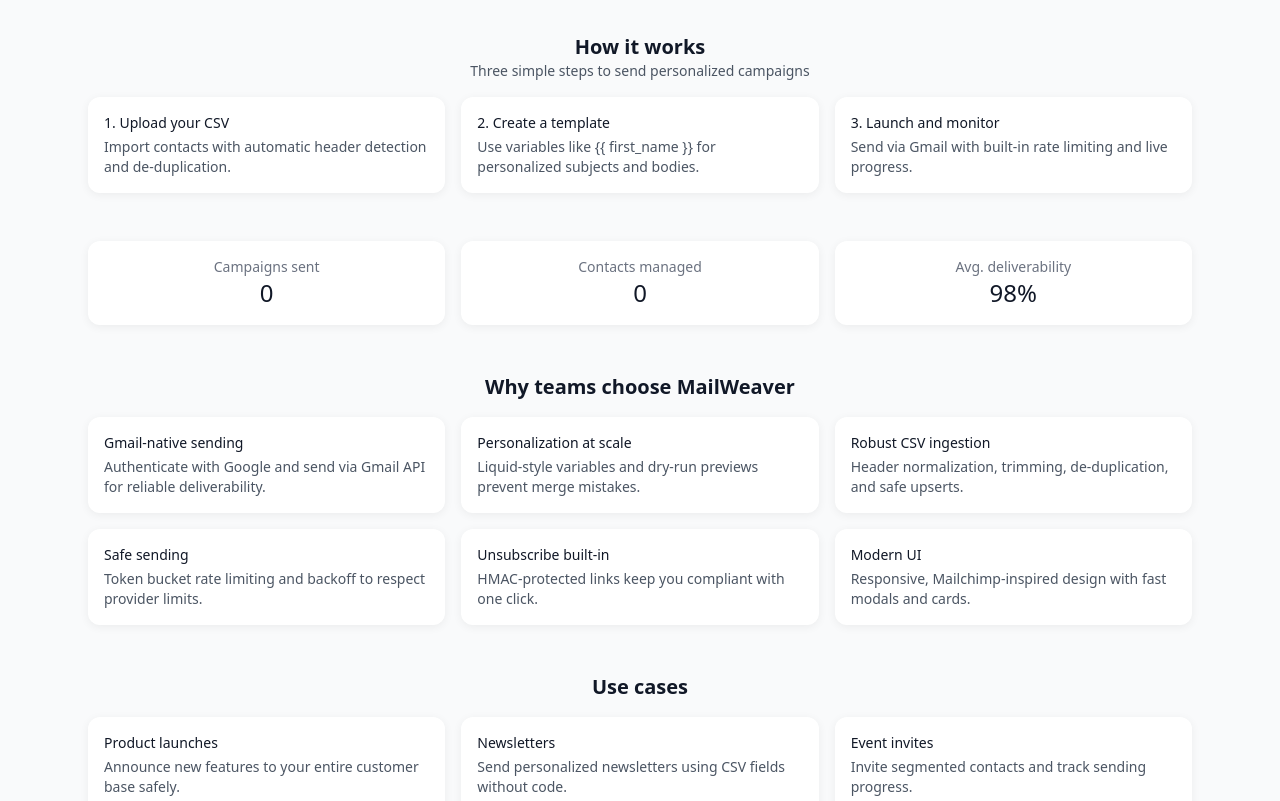
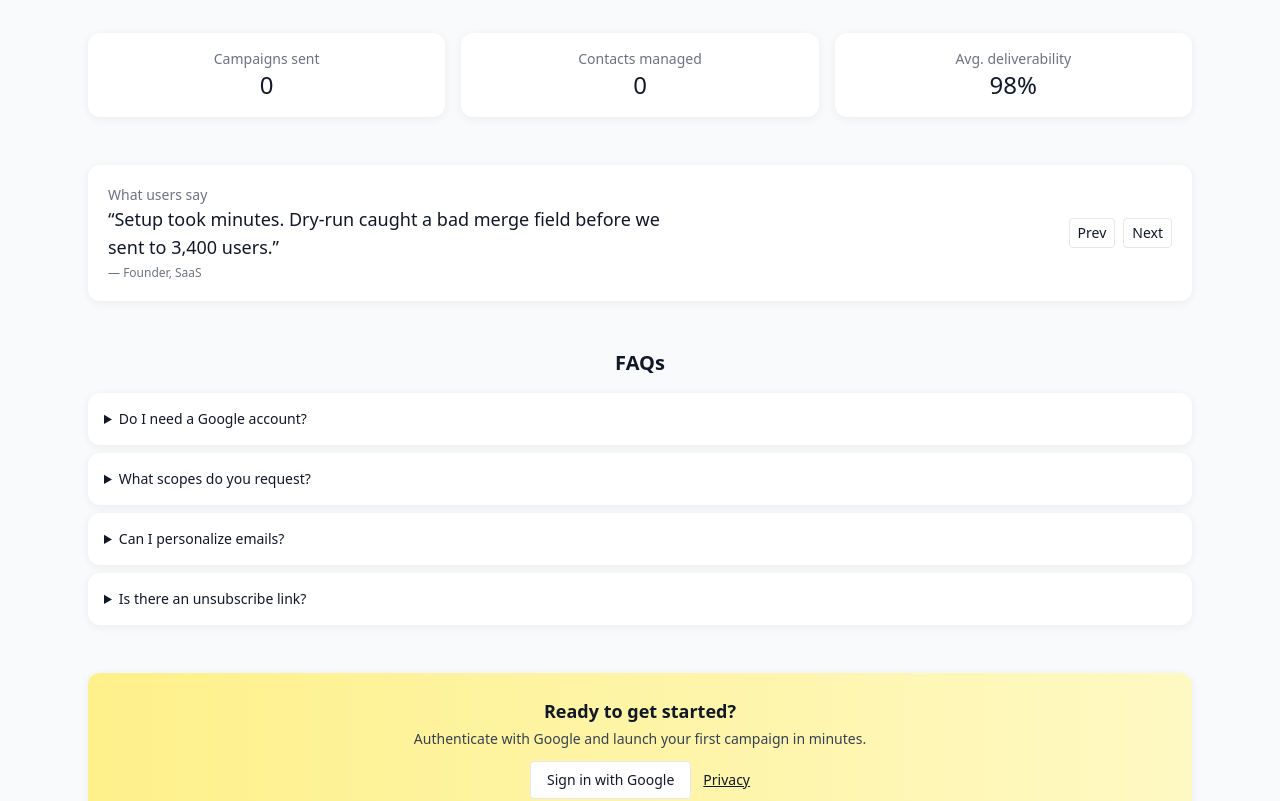
Before and after one commit to farzanfa/bulk-mail-app, a Next.js app: page / in a window 1280 px wide. Shown: the part 400-1201 px from the top of the page. Built offline with nearby package versions, Linux system fonts and the light colour scheme; no server answers; the database is empty.

Commit message:
home: move How it works / Why choose / Use cases to Why us page only

```diff
--- a/app/home/HomeClient.tsx
+++ b/app/home/HomeClient.tsx
@@ -80,26 +80,7 @@ export default function HomeClient() {
         </div>
       </section>
 
-      <section>
-        <div className="text-center mb-4">
-          <h2 className="text-xl font-semibold">How it works</h2>
-          <p className="text-sm text-gray-600">Three simple steps to send personalized campaigns</p>
-        </div>
-        <div className="grid grid-cols-1 sm:grid-cols-3 gap-4">
-          <Card className="p-4">
-            <div className="text-sm font-medium mb-1">1. Upload your CSV</div>
-            <p className="text-sm text-gray-600">Import contacts with automatic header detection and de-duplication.</p>
-          </Card>
-          <Card className="p-4">
-            <div className="text-sm font-medium mb-1">2. Create a template</div>
-            <p className="text-sm text-gray-600">Use variables like {`{{ first_name }}`} for personalized subjects and bodies.</p>
-          </Card>
-          <Card className="p-4">
-            <div className="text-sm font-medium mb-1">3. Launch and monitor</div>
-            <p className="text-sm text-gray-600">Send via Gmail with built-in rate limiting and live progress.</p>
-          </Card>
-        </div>
-      </section>
+
 
       <section className="grid grid-cols-1 sm:grid-cols-3 gap-4">
         <Card className="p-4 text-center">
@@ -116,57 +97,9 @@ export default function HomeClient() {
         </Card>
       </section>
 
-      <section>
-        <div className="text-center mb-4">
-          <h2 className="text-xl font-semibold">Why teams choose MailWeaver</h2>
-        </div>
-        <div className="grid grid-cols-1 sm:grid-cols-2 lg:grid-cols-3 gap-4">
-          <Card className="p-4">
-            <div className="text-sm font-medium mb-1">Gmail-native sending</div>
-            <p className="text-sm text-gray-600">Authenticate with Google and send via Gmail API for reliable deliverability.</p>
-          </Card>
-          <Card className="p-4">
-            <div className="text-sm font-medium mb-1">Personalization at scale</div>
-            <p className="text-sm text-gray-600">Liquid-style variables and dry-run previews prevent merge mistakes.</p>
-          </Card>
-          <Card className="p-4">
-            <div className="text-sm font-medium mb-1">Robust CSV ingestion</div>
-            <p className="text-sm text-gray-600">Header normalization, trimming, de-duplication, and safe upserts.</p>
-          </Card>
-          <Card className="p-4">
-            <div className="text-sm font-medium mb-1">Safe sending</div>
-            <p className="text-sm text-gray-600">Token bucket rate limiting and backoff to respect provider limits.</p>
-          </Card>
-          <Card className="p-4">
-            <div className="text-sm font-medium mb-1">Unsubscribe built-in</div>
-            <p className="text-sm text-gray-600">HMAC-protected links keep you compliant with one click.</p>
-          </Card>
-          <Card className="p-4">
-            <div className="text-sm font-medium mb-1">Modern UI</div>
-            <p className="text-sm text-gray-600">Responsive, Mailchimp-inspired design with fast modals and cards.</p>
-          </Card>
-        </div>
-      </section>
 
-      <section>
-        <div className="text-center mb-4">
-          <h2 className="text-xl font-semibold">Use cases</h2>
-        </div>
-        <div className="grid grid-cols-1 sm:grid-cols-3 gap-4">
-          <Card className="p-4">
-            <div className="text-sm font-medium mb-1">Product launches</div>
-            <p className="text-sm text-gray-600">Announce new features to your entire customer base safely.</p>
-          </Card>
-          <Card className="p-4">
-            <div className="text-sm font-medium mb-1">Newsletters</div>
-            <p className="text-sm text-gray-600">Send personalized newsletters using CSV fields without code.</p>
-          </Card>
-          <Card className="p-4">
-            <div className="text-sm font-medium mb-1">Event invites</div>
-            <p className="text-sm text-gray-600">Invite segmented contacts and track sending progress.</p>
-          </Card>
-        </div>
-      </section>
+
+
 
       <section>
         <Card className="p-5">
```
